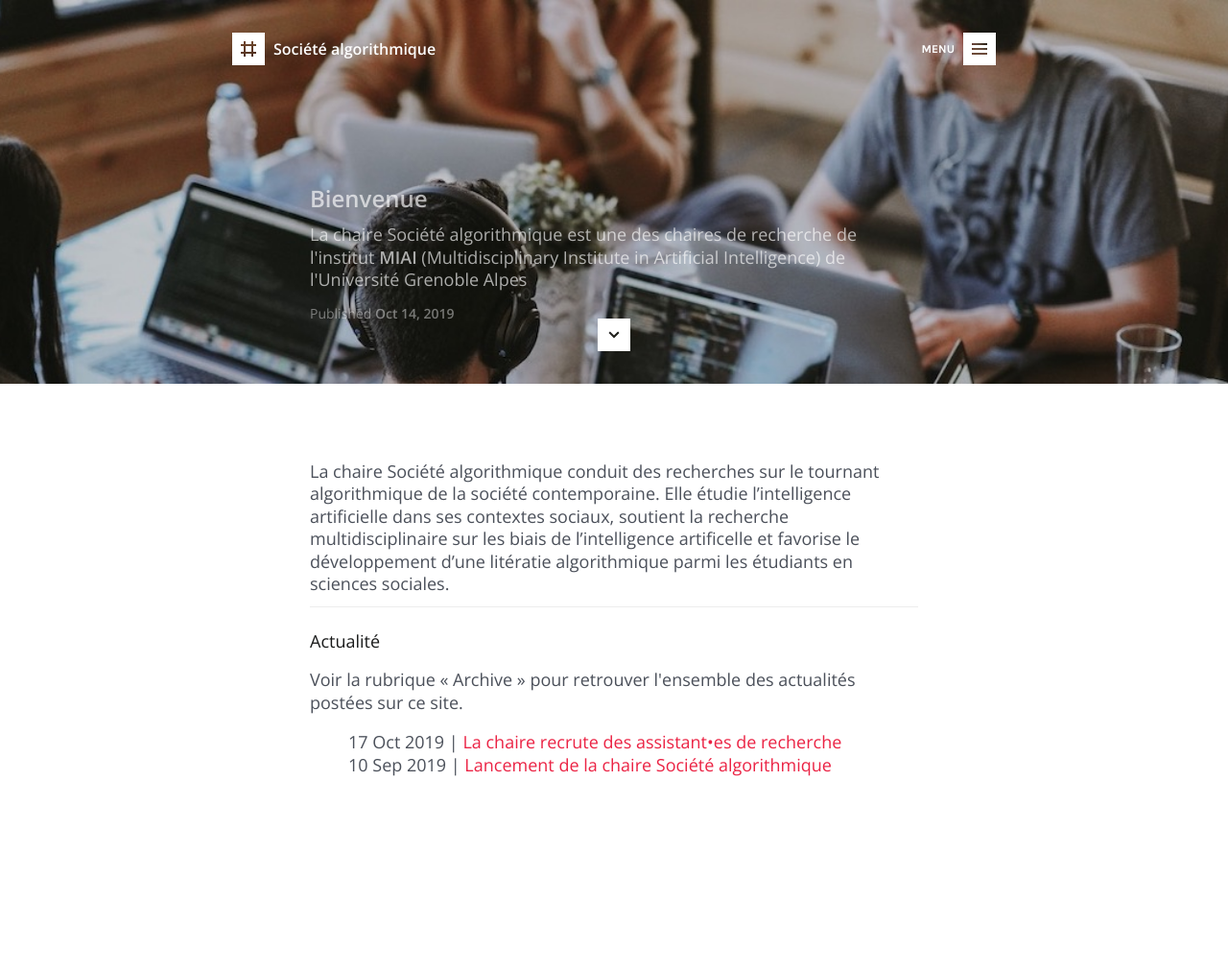
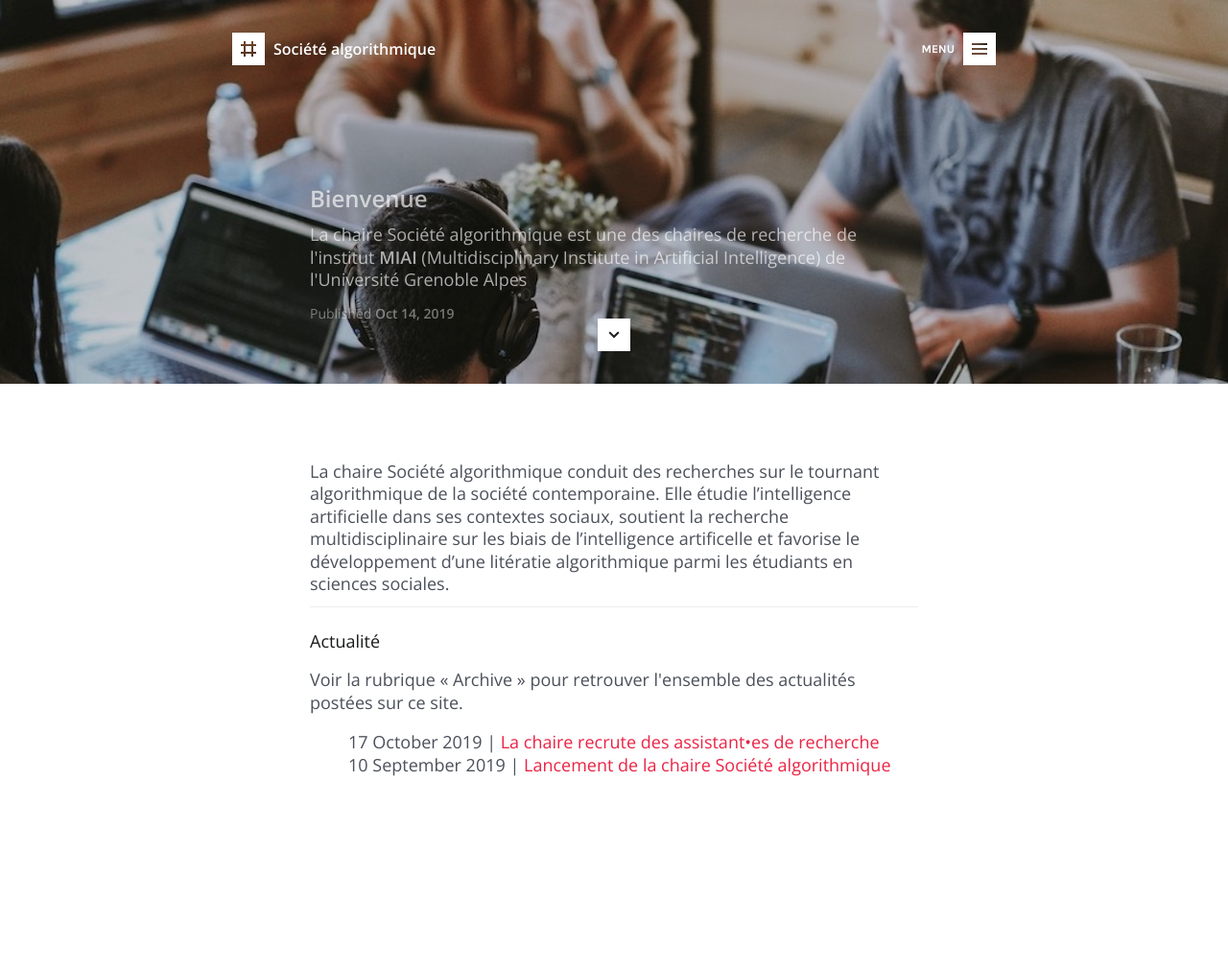
Before and after one commit to gillesbastin/algorithmicsociety.github.io, a Jekyll site: the page built from index.md, in a window 1280 px wide. Shown: the whole page at 96% size. Built offline with Jekyll 4.4.1, drawn with Linux system fonts in a browser that asks for light colours.

Commit message:
Update index.md

```diff
--- a/index.md
+++ b/index.md
@@ -22,7 +22,7 @@ La chaire Société algorithmique conduit des recherches sur le tournant algorit
 
 <ul class="post-list">
 {% for post in site.posts limit:site.pagination %}
-      <span class="post-meta">{{ post.date | date: "%d %b %Y" }}
+      <span class="post-meta">{{ post.date | date: "%d %B %Y" }}
       </span> |
         <a class="post-link" href="{{ post.url | prepend: site.baseurl }}">
           {{ post.title }}
```
